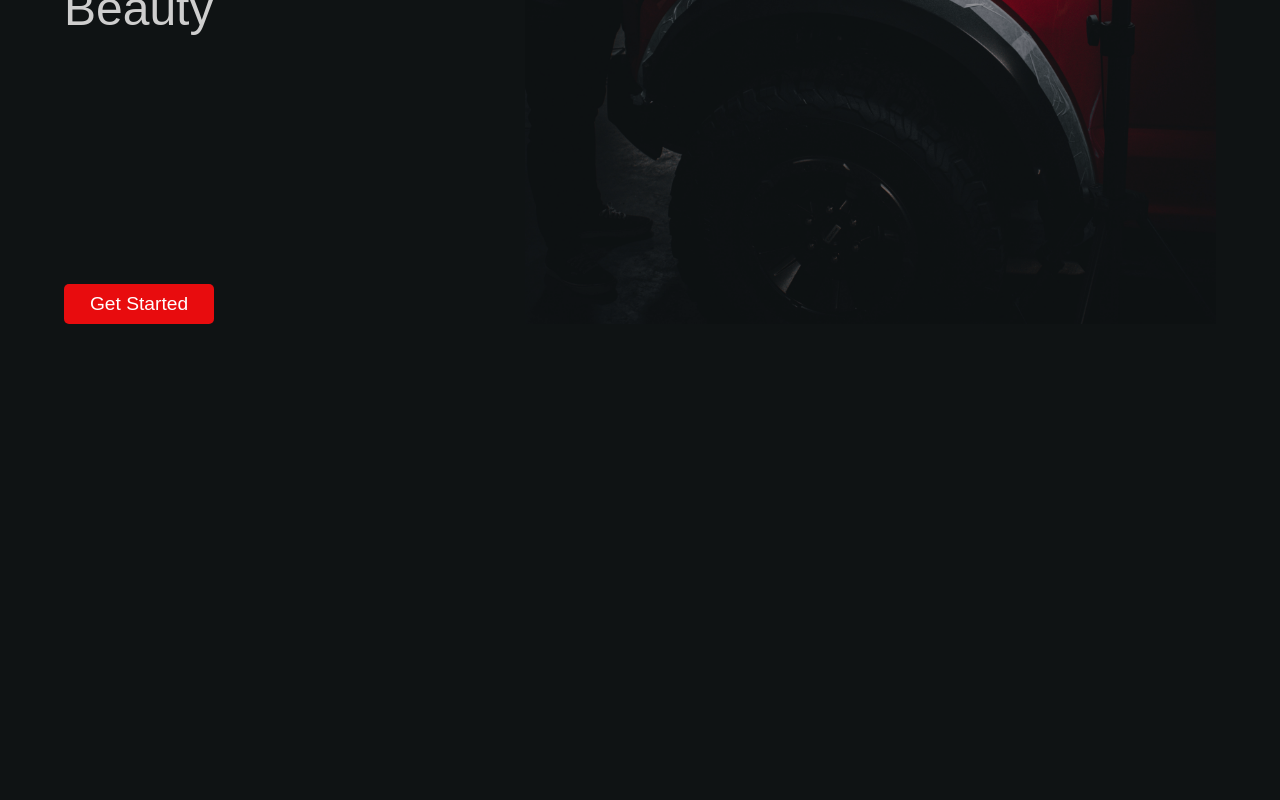
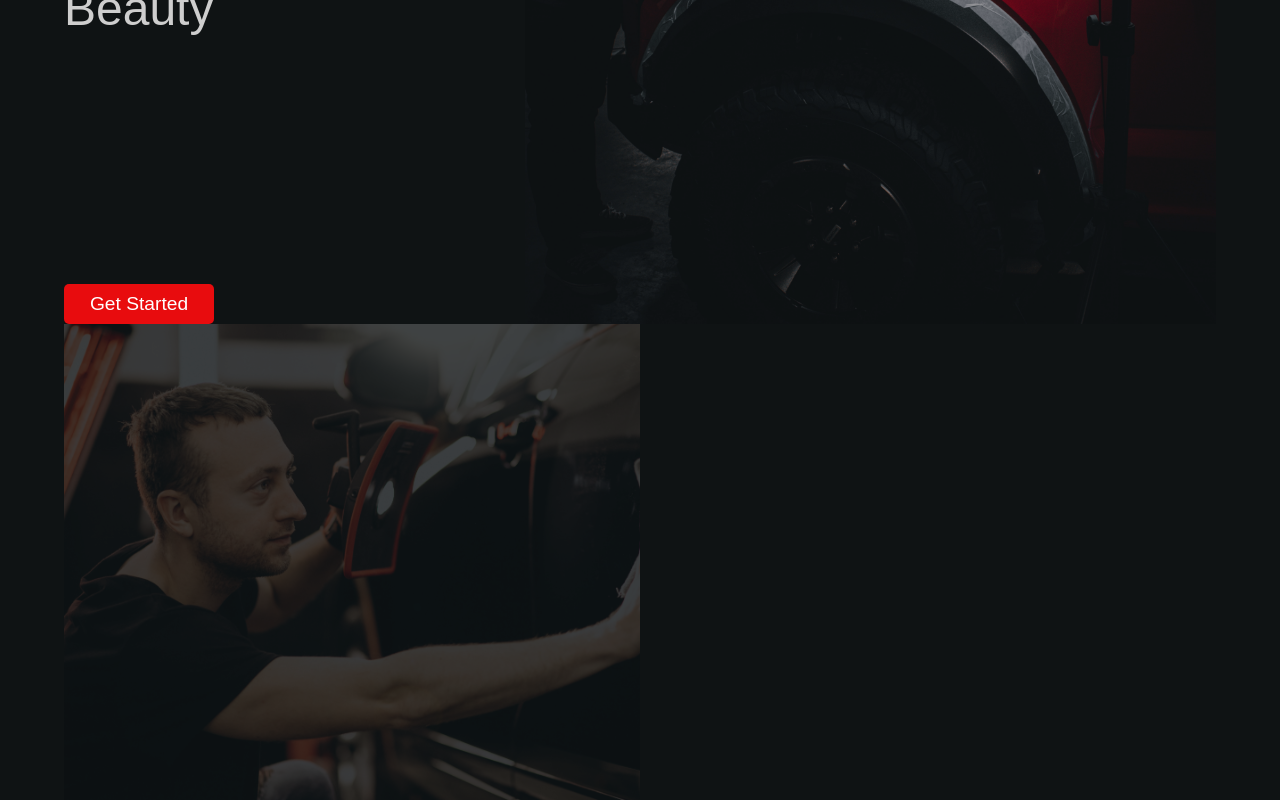
Before and after one commit to Tri-Unityy/universal-carwash, a React (Vite) app: page / in a window 1280 px wide. Shown: the part 454-1254 px from the top of the page. Before the commit the page ends 800 px from the top, so only its background shows below. Built offline with nearby package versions, Linux system fonts and the light colour scheme; a web font is replaced by a local one.

Commit message:
have to remove x axis scroll bar

```diff
--- a/src/assets/style/homeElements.jsx
+++ b/src/assets/style/homeElements.jsx
@@ -10,9 +10,9 @@ import { Link as LinkR } from "react-dom";
 import { Link as LinkS } from "react-scroll";
 
 import splashbg from "./../images/splash.jpg";
-
+import aboutbg from "./../images/about.jpg";
 /////////Containers and Classifications////////
-export const Container = styled.div`
+export const Container = styled.section`
   ${(props) => {
     switch (props.$mode) {
       case "nav":
@@ -53,8 +53,15 @@ export const Container = styled.div`
             flex-direction: column;
           }
         `;
-
       case "div":
+        return css`
+          display: flex;
+          flex-direction: column;
+          flex-wrap: wrap;
+          width: 100%;
+          height: 100%;
+        `;
+      case "about":
         return css`
           display: flex;
           flex-direction: column;
@@ -267,21 +274,6 @@ export const ImageContainer = styled.div`
   }
 `;
 
-export const Image = styled.img`
-  width: 80%;
-  height: 100%;
-  opacity: 0.6;
-  object-fit: cover;
-  /* @media screen and (max-width: 1024px) {
-    width: 80%;
-    height: auto;
-  }
-  @media screen and (max-width: 768px) {
-    width: auto;
-    height: auto;
-  } */
-`;
-
 export const ButtonContainer = styled.div`
   display: flex;
   flex-direction: row;
@@ -309,3 +301,13 @@ export const Button = styled(LinkS)`
     transition: 0.2s ease-in-out;
   }
 `;
+
+////////////////////////About///////////////////////////
+/* Start */
+
+export const Image = styled.img`
+  width: 50%;
+  height: 100%;
+  opacity: 0.2;
+  object-fit: cover;
+`;
--- a/src/assets/style/layoutElements.jsx
+++ b/src/assets/style/layoutElements.jsx
@@ -23,8 +23,10 @@ export const Container = styled.div`
       case "home":
         return css`
           display: flex;
+
           width: 90vw;
           flex-direction: column;
+          overflow: hidden;
         `;
     }
   }}
--- /dev/null
+++ b/src/components/Aboutus.jsx
@@ -0,0 +1,15 @@
+import React from "react";
+import { Container, Image } from "../assets/style/homeElements";
+import about from "./../assets/images/about.jpg";
+
+const Aboutus = () => {
+  return (
+    <>
+      <Container $mode="about">
+        <Image src={about} />
+      </Container>
+    </>
+  );
+};
+
+export default Aboutus;
--- a/src/screens/home/home.jsx
+++ b/src/screens/home/home.jsx
@@ -3,6 +3,7 @@ import NavBar from "../../components/NavBar";
 import SideBar from "../../components/SideBar";
 import Splash from "../../components/Splash";
 import { Container } from "../../assets/style/layoutElements";
+import Aboutus from "../../components/Aboutus";
 
 const Home = () => {
   const [isOpen, setIsOpen] = useState(false);
@@ -15,6 +16,7 @@ const Home = () => {
         <NavBar toggle={toggle} />
         <SideBar isOpen={isOpen} toggle={toggle} />
         <Splash />
+        <Aboutus />
       </Container>
     </>
   );
```
Also changed, not shown: src/assets/images/about.jpg (added).
